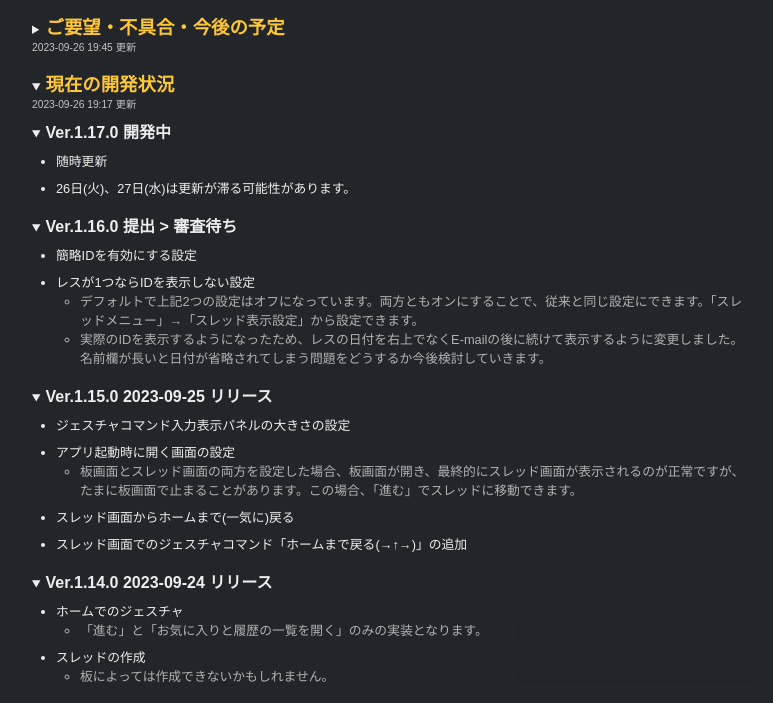
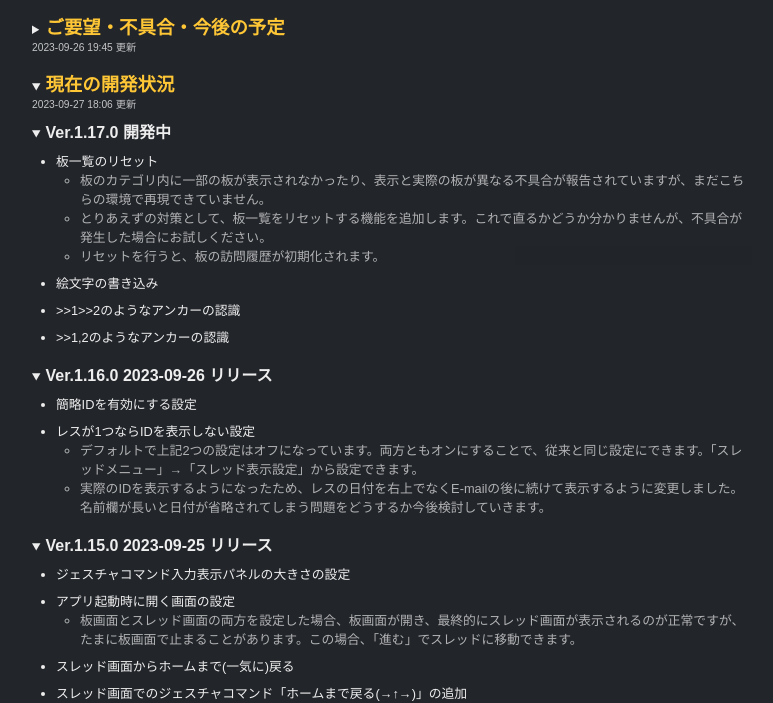
Before and after one commit to geschar/geschar.github.io, a plain HTML site: page index.html in a window 1280 px wide. Shown: the part 105-808 px from the top of the page, without its empty margins (248-1021 px from the left). Drawn offline with Linux system fonts and the light colour scheme.

Commit message:
Update index.html

```diff
--- a/index.html
+++ b/index.html
@@ -309,7 +309,7 @@ hr {
 </details>
 
 <details open>
-<summary><h2>現在の開発状況</h2><br><span>2023-09-26 19:17 更新</span></summary>
+<summary><h2>現在の開発状況</h2><br><span>2023-09-27 18:06 更新</span></summary>
 
 <!--<details open>
 <summary><h3>現在の作業内容</h3></summary>
@@ -323,13 +323,18 @@ hr {
 <details open>
 <summary><h3>Ver.1.17.0 開発中</h3></summary>
 <ul>
-  <li>随時更新
-  <li>26日(火)、27日(水)は更新が滞る可能性があります。
+<li>板一覧のリセット
+  <ul><li>板のカテゴリ内に一部の板が表示されなかったり、表示と実際の板が異なる不具合が報告されていますが、まだこちらの環境で再現できていません。</ul>
+  <ul><li>とりあえずの対策として、板一覧をリセットする機能を追加します。これで直るかどうか分かりませんが、不具合が発生した場合にお試しください。</ul>
+  <ul><li>リセットを行うと、板の訪問履歴が初期化されます。</ul>
+<li>絵文字の書き込み
+<li>>>1>>2のようなアンカーの認識
+<li>>>1,2のようなアンカーの認識
 </ul>
 </details>
 
 <details open>
-<summary><h3>Ver.1.16.0 提出 > 審査待ち</h3></summary>
+<summary><h3>Ver.1.16.0 2023-09-26 リリース</h3></summary>
 <ul>
 <li>簡略IDを有効にする設定
 <li>レスが1つならIDを表示しない設定
@@ -563,6 +568,7 @@ hr {
 <li>2023-09-23 Ver.1.13.0 リリース</li>
 <li>2023-09-24 Ver.1.14.0 リリース</li>
 <li>2023-09-25 Ver.1.15.0 リリース</li>
+<li>2023-09-26 Ver.1.16.0 リリース</li>
 </ul>
 </details>
 
```
